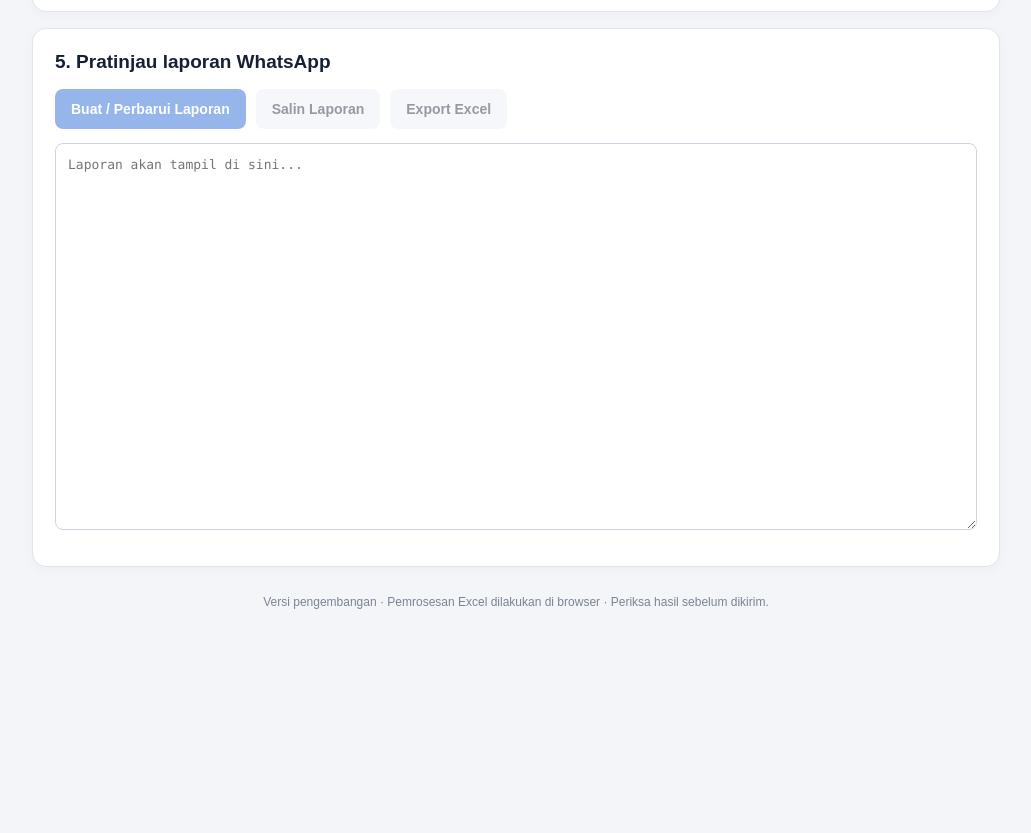
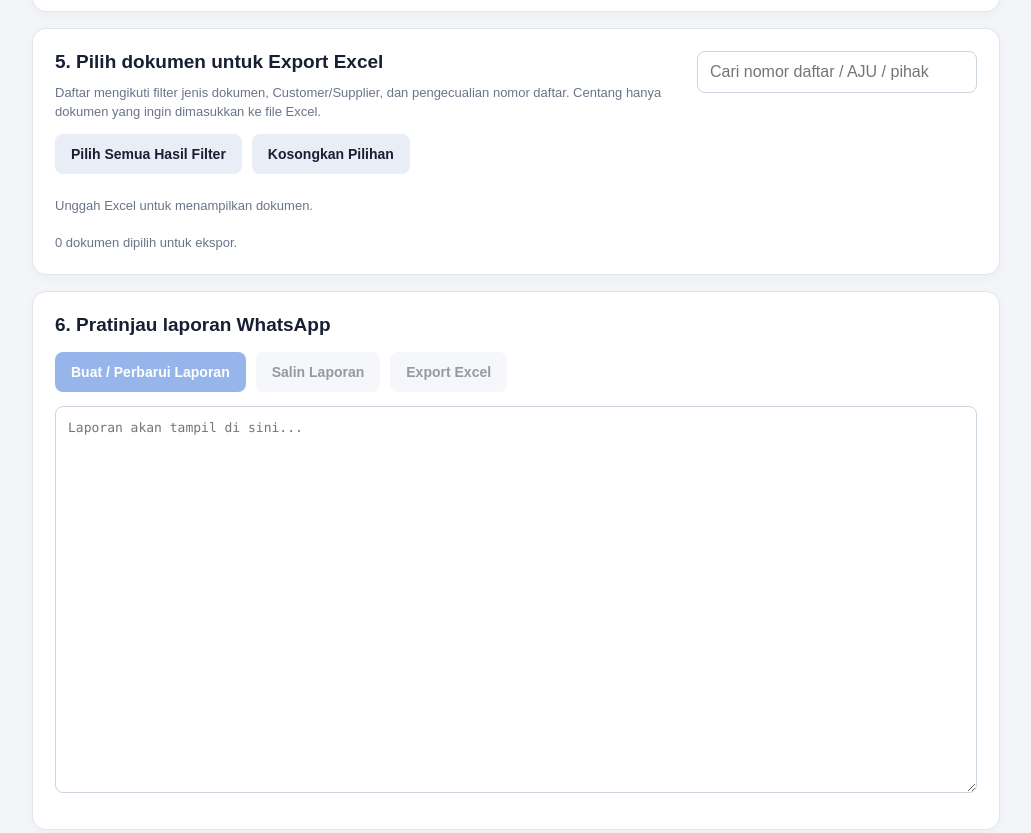
Before and after one commit to rezafa825-beep/exim-whatsapp-report-generator, a plain HTML site: page index.html in a window 1280 px wide. Shown: the part 1397-2230 px from the top of the page, without its empty margins (124-1155 px from the left). Before the commit the page ends 2066 px from the top, so only its background shows below. Drawn offline with Linux system fonts and the light colour scheme; a script that the page names is missing.

Commit message:
Add document selection panel for Excel export

```diff
--- a/index.html
+++ b/index.html
@@ -75,7 +75,22 @@
       <p id="excludeStatus" class="hint" aria-live="polite">Belum ada nomor daftar yang dikecualikan.</p>
     </section>
     <section class="panel">
-      <h2>5. Pratinjau laporan WhatsApp</h2>
+      <div class="section-title">
+        <div>
+          <h2>5. Pilih dokumen untuk Export Excel</h2>
+          <p class="hint">Daftar mengikuti filter jenis dokumen, Customer/Supplier, dan pengecualian nomor daftar. Centang hanya dokumen yang ingin dimasukkan ke file Excel.</p>
+        </div>
+        <input id="exportSearch" type="search" placeholder="Cari nomor daftar / AJU / pihak" aria-label="Cari dokumen untuk ekspor">
+      </div>
+      <div class="actions">
+        <button id="selectAllExportBtn" type="button" class="secondary">Pilih Semua Hasil Filter</button>
+        <button id="clearExportSelectionBtn" type="button" class="secondary">Kosongkan Pilihan</button>
+      </div>
+      <div id="exportList" class="export-list empty">Unggah Excel untuk menampilkan dokumen.</div>
+      <p id="exportSelectionStatus" class="hint" aria-live="polite">0 dokumen dipilih untuk ekspor.</p>
+    </section>
+    <section class="panel">
+      <h2>6. Pratinjau laporan WhatsApp</h2>
       <div class="actions">
         <button id="generateBtn" disabled>Buat / Perbarui Laporan</button>
         <button id="copyBtn" class="secondary" disabled>Salin Laporan</button>
```
